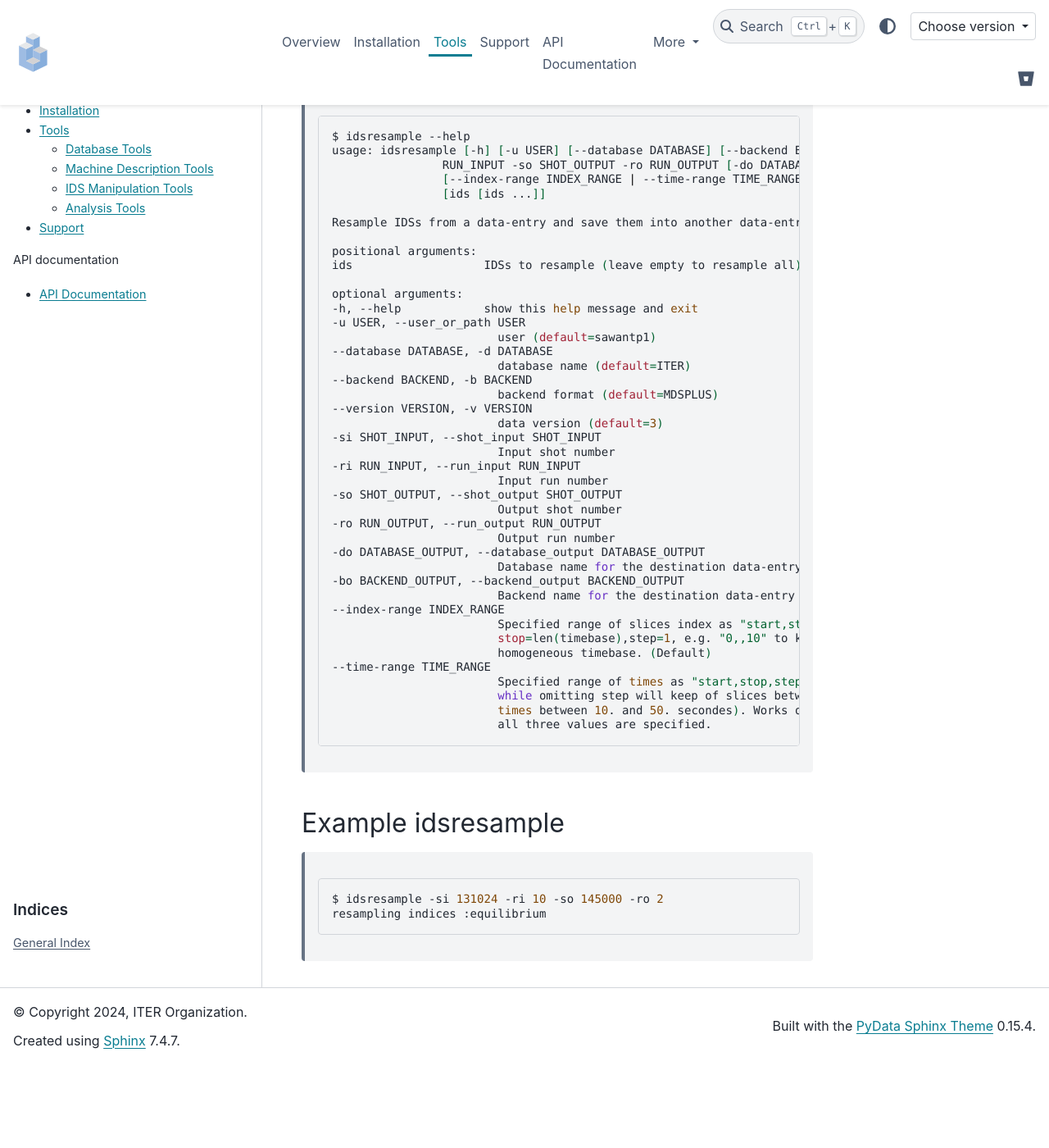
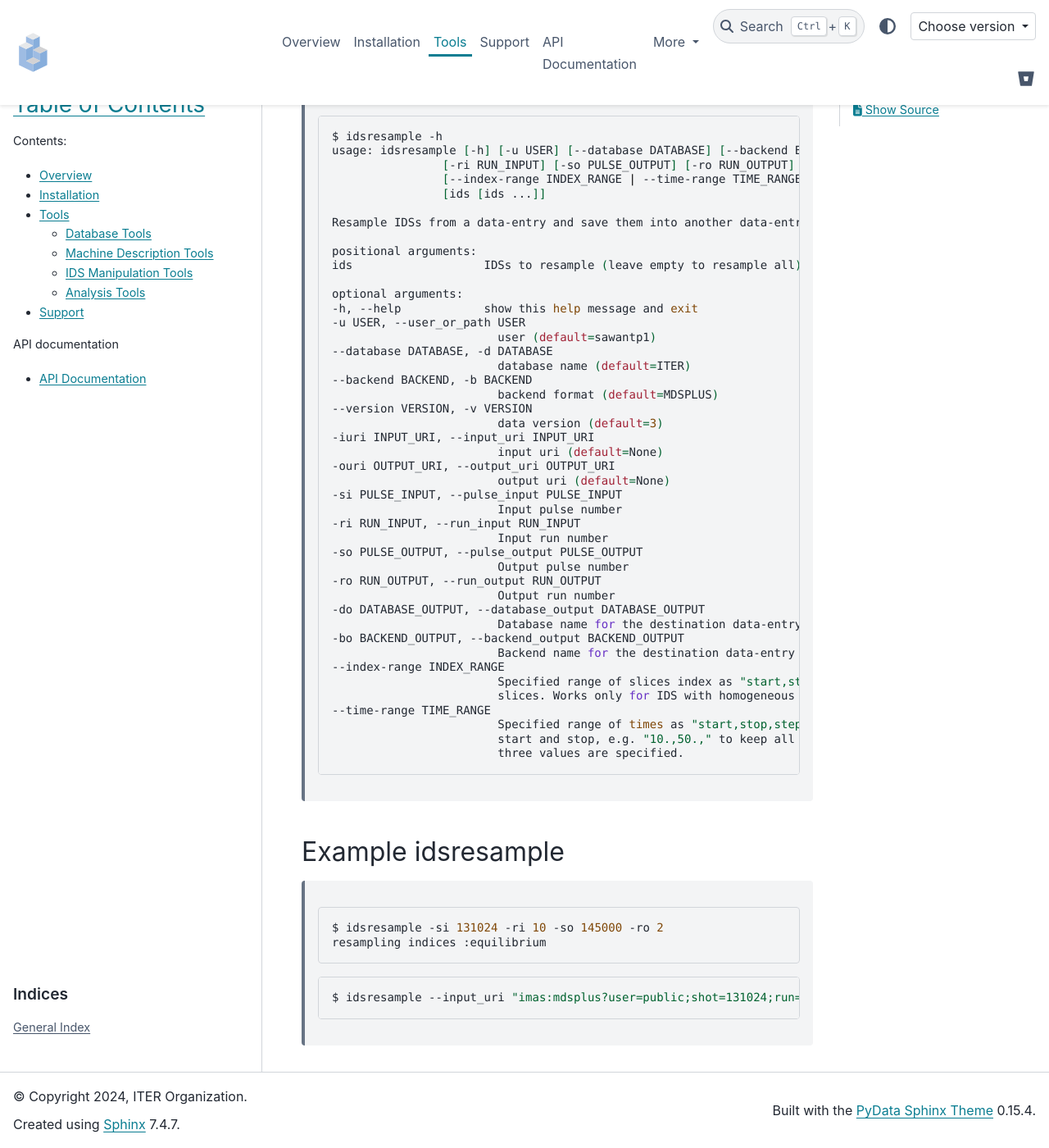
Before and after one commit to fionncur/IDStools, a Sphinx documentation site: the page built from docs/source/idsresample.rst, in a window 1280 px wide and 1400 px high, scrolled down 368 px. Shown: the whole window at 82% size. Built offline with Sphinx 7.4.7 and the PyData theme 0.15.4, drawn with Linux system fonts in a browser that asks for light colours; pages that are not in the unit, such as notebooks, are missing from menus; before the commit the page ends 1666 px from its top, so only the background shows below that.

Commit message:
added uri support for ids manipulation tools

```diff
--- a/docs/source/idsresample.rst
+++ b/docs/source/idsresample.rst
@@ -10,9 +10,9 @@
 
     .. code-block:: bash
 
-        $ idsresample --help
-        usage: idsresample [-h] [-u USER] [--database DATABASE] [--backend BACKEND] [--version VERSION] -si SHOT_INPUT -ri
-                        RUN_INPUT -so SHOT_OUTPUT -ro RUN_OUTPUT [-do DATABASE_OUTPUT] [-bo BACKEND_OUTPUT]
+        $ idsresample -h
+        usage: idsresample [-h] [-u USER] [--database DATABASE] [--backend BACKEND] [--version VERSION] [-iuri INPUT_URI] [-ouri OUTPUT_URI] [-si PULSE_INPUT]
+                        [-ri RUN_INPUT] [-so PULSE_OUTPUT] [-ro RUN_OUTPUT] [-do DATABASE_OUTPUT] [-bo BACKEND_OUTPUT]
                         [--index-range INDEX_RANGE | --time-range TIME_RANGE]
                         [ids [ids ...]]
 
@@ -31,12 +31,16 @@
                                 backend format (default=MDSPLUS)
         --version VERSION, -v VERSION
                                 data version (default=3)
-        -si SHOT_INPUT, --shot_input SHOT_INPUT
-                                Input shot number
+        -iuri INPUT_URI, --input_uri INPUT_URI
+                                input uri (default=None)
+        -ouri OUTPUT_URI, --output_uri OUTPUT_URI
+                                output uri (default=None)
+        -si PULSE_INPUT, --pulse_input PULSE_INPUT
+                                Input pulse number
         -ri RUN_INPUT, --run_input RUN_INPUT
                                 Input run number
-        -so SHOT_OUTPUT, --shot_output SHOT_OUTPUT
-                                Output shot number
+        -so PULSE_OUTPUT, --pulse_output PULSE_OUTPUT
+                                Output pulse number
         -ro RUN_OUTPUT, --run_output RUN_OUTPUT
                                 Output run number
         -do DATABASE_OUTPUT, --database_output DATABASE_OUTPUT
@@ -44,14 +48,12 @@
         -bo BACKEND_OUTPUT, --backend_output BACKEND_OUTPUT
                                 Backend name for the destination data-entry
         --index-range INDEX_RANGE
-                                Specified range of slices index as "start,stop,step". If omitted, start=0,
-                                stop=len(timebase),step=1, e.g. "0,,10" to keep 1 every 10 slices. Works only for IDS with
-                                homogeneous timebase. (Default)
+                                Specified range of slices index as "start,stop,step". If omitted, start=0, stop=len(timebase),step=1, e.g. "0,,10" to keep 1 every 10
+                                slices. Works only for IDS with homogeneous timebase. (Default)
         --time-range TIME_RANGE
-                                Specified range of times as "start,stop,step". If omitted, start=time[0], stop=time[-1]),
-                                while omitting step will keep of slices between start and stop, e.g. "10.,50.," to keep all
-                                times between 10. and 50. secondes). Works only for IDS with homogeneous timebase unless
-                                all three values are specified.
+                                Specified range of times as "start,stop,step". If omitted, start=time[0], stop=time[-1]), while omitting step will keep of slices between
+                                start and stop, e.g. "10.,50.," to keep all times between 10. and 50. secondes). Works only for IDS with homogeneous timebase unless all
+                                three values are specified.
 
 
 Example idsresample
@@ -61,3 +63,8 @@
 
         $ idsresample -si 131024 -ri 10 -so 145000 -ro 2
         resampling indices :equilibrium
+
+
+    .. code-block:: bash
+
+        $ idsresample --input_uri "imas:mdsplus?user=public;shot=131024;run=10;database=ITER;version=3" --output_uri "imas:mdsplus?user=sawantp1;shot=131024;run=2;database=ITER;version=3"
```
Also changed, not shown: docs/source/idsperf.rst (+16 -5 lines), docs/source/idsprint.rst (+4 -3 lines), docs/source/idssize.rst (+5 -4 lines), 7 other files.
